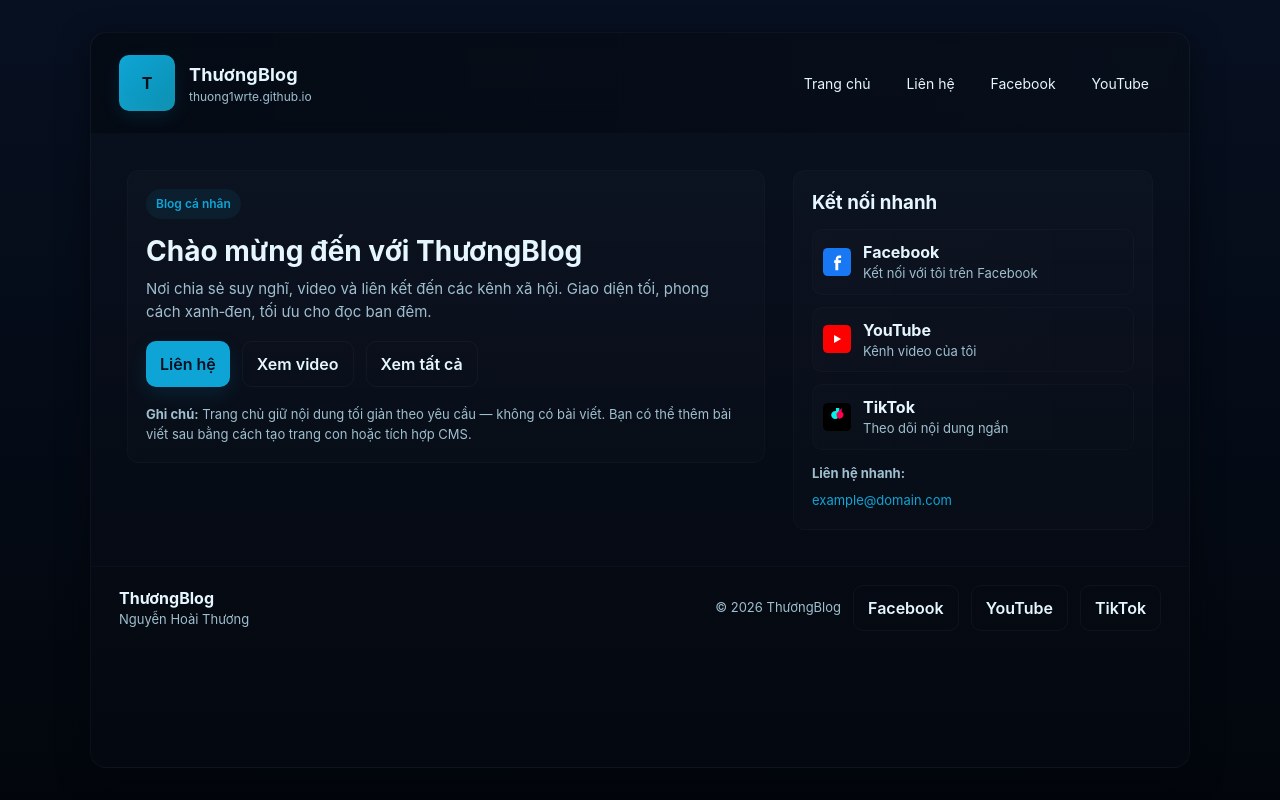
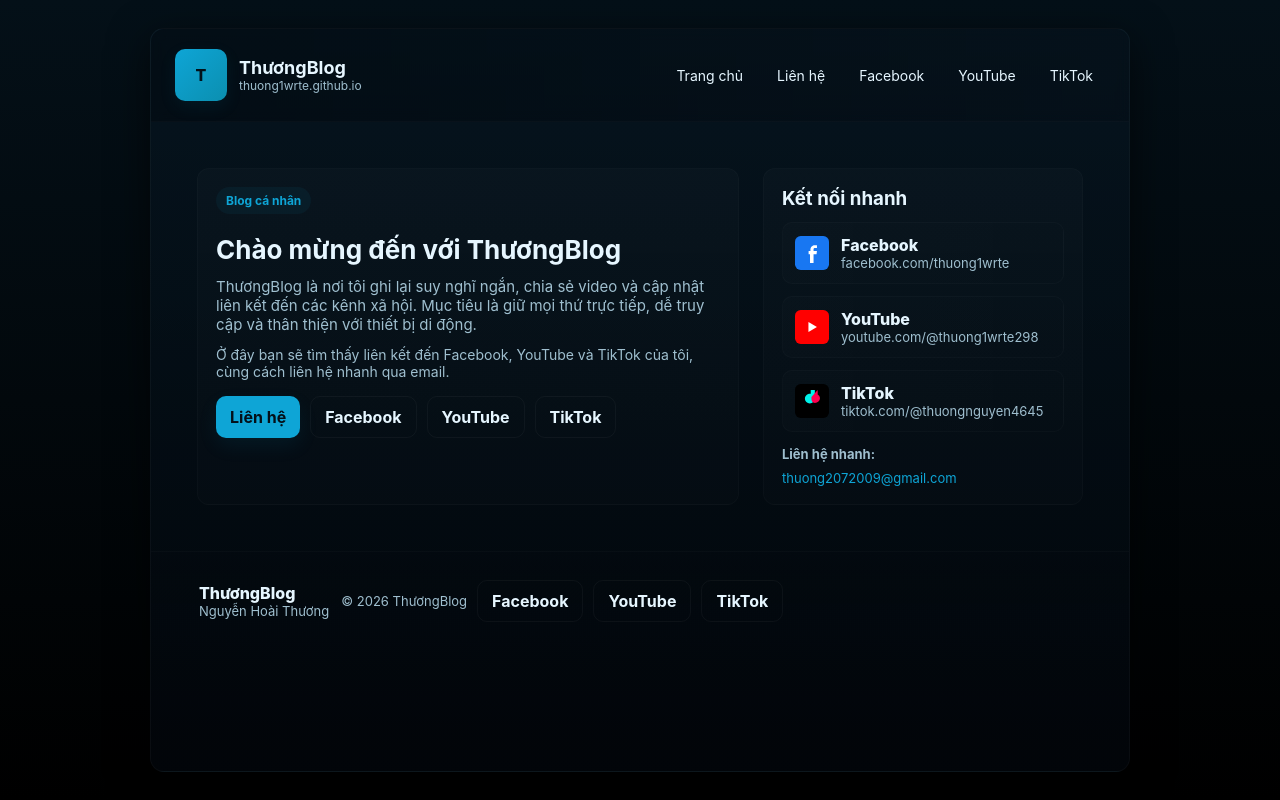
Before and after one commit to Thuong1wrte/thuong1wrte.github.io, a plain HTML site: page index.html in a window 1280 px wide. Drawn offline with Linux system fonts and the light colour scheme.

Commit message:
Update index.html

```diff
--- a/index.html
+++ b/index.html
@@ -4,35 +4,29 @@
   <meta charset="utf-8" />
   <meta name="viewport" content="width=device-width,initial-scale=1" />
   <title>ThươngBlog — Trang chủ</title>
-  <meta name="description" content="ThươngBlog — Trang chủ. Liên hệ: Facebook, YouTube, TikTok." />
-
-  <!-- Fonts (system stack for speed) -->
+  <meta name="description" content="ThươngBlog — Trang chủ. Liên hệ: Facebook, YouTube, TikTok, Email." />
   <style>
     :root{
-      --bg:#071021;            /* deep navy/black */
-      --accent:#0ea5d6;        /* cyan-blue accent */
-      --muted:#0b1220;         /* darker panel */
-      --card:#0f1724;          /* card background */
-      --glass: rgba(255,255,255,0.04);
-      --text:#e6f6ff;          /* pale text */
-      --sub:#9fbfcf;           /* muted text */
-      --accent-2:#0b8fb0;      /* secondary blue */
-      --success:#22c55e;
+      --bg:#041018;
+      --panel:#071826;
+      --accent:#0ea5d6;
+      --accent-2:#0b8fb0;
+      --muted:#9fbfcf;
+      --text:#e6f6ff;
+      --glass: rgba(255,255,255,0.03);
       --radius:12px;
-      --max-width:1100px;
+      --max-width:980px;
     }
-
     *{box-sizing:border-box}
     html,body{height:100%}
     body{
       margin:0;
-      font-family:Inter, ui-sans-serif, system-ui, -apple-system, "Segoe UI", Roboto, "Helvetica Neue", Arial;
-      background: linear-gradient(180deg, rgba(7,16,33,1) 0%, rgba(2,6,12,1) 100%);
+      font-family:Inter, system-ui, -apple-system, "Segoe UI", Roboto, "Helvetica Neue", Arial;
+      background: linear-gradient(180deg, var(--bg), #000);
       color:var(--text);
       -webkit-font-smoothing:antialiased;
       -moz-osx-font-smoothing:grayscale;
-      line-height:1.5;
-      padding:32px 16px;
+      padding:28px 16px;
       display:flex;
       justify-content:center;
     }
@@ -40,9 +34,9 @@
     .wrap{
       width:100%;
       max-width:var(--max-width);
-      background: linear-gradient(180deg, rgba(11,18,32,0.6), rgba(6,10,18,0.6));
-      border-radius:16px;
-      box-shadow: 0 10px 30px rgba(2,6,12,0.6);
+      background: linear-gradient(180deg, rgba(7,24,36,0.6), rgba(3,8,15,0.6));
+      border-radius:14px;
+      box-shadow: 0 12px 40px rgba(0,0,0,0.6);
       overflow:hidden;
       border:1px solid rgba(255,255,255,0.03);
     }
@@ -51,292 +45,174 @@
       display:flex;
       align-items:center;
       justify-content:space-between;
-      gap:16px;
-      padding:22px 28px;
-      background: linear-gradient(90deg, rgba(3,8,15,0.6), rgba(6,12,20,0.4));
+      padding:20px 24px;
+      gap:12px;
+      background:linear-gradient(90deg, rgba(2,8,14,0.5), rgba(6,12,20,0.3));
       border-bottom:1px solid rgba(255,255,255,0.02);
       backdrop-filter: blur(6px);
     }
 
-    .brand{
-      display:flex;
-      gap:14px;
-      align-items:center;
-      text-decoration:none;
-      color:var(--text);
+    .brand{display:flex;gap:12px;align-items:center;text-decoration:none;color:var(--text)}
+    .logo{
+      width:52px;height:52px;border-radius:10px;
+      background:linear-gradient(135deg,var(--accent),var(--accent-2));
+      display:flex;align-items:center;justify-content:center;font-weight:800;color:#02121a;
+      box-shadow: 0 6px 18px rgba(14,165,214,0.08);
+      flex-shrink:0;
+    }
+    .brand h1{margin:0;font-size:18px}
+    .brand p{margin:0;font-size:12px;color:var(--muted)}
+
+    nav{display:flex;gap:10px;align-items:center}
+    nav a{
+      color:var(--text);text-decoration:none;padding:8px 12px;border-radius:8px;font-size:14px;
+      transition:all .14s ease;
+    }
+    nav a:hover{background:var(--glass);transform:translateY(-2px)}
+
+    main{padding:28px}
+    .hero{
+      display:grid;
+      grid-template-columns:1fr 320px;
+      gap:24px;
+      padding:18px;
     }
 
-    .logo{
-      width:56px;
-      height:56px;
-      border-radius:10px;
-      background:linear-gradient(135deg,var(--accent),var(--accent-2));
-      display:flex;
-      align-items:center;
-      justify-content:center;
-      font-weight:700;
-      color:#02121a;
-      box-shadow: 0 6px 18px rgba(14,165,214,0.12), inset 0 -6px 18px rgba(255,255,255,0.03);
-      flex-shrink:0;
+    .panel{
+      background:linear-gradient(180deg, rgba(255,255,255,0.02), rgba(255,255,255,0.01));
+      border-radius:12px;padding:18px;border:1px solid rgba(255,255,255,0.02);
     }
 
-    .brand h1{
-      margin:0;
-      font-size:18px;
-      letter-spacing:0.2px;
+    .intro .eyebrow{
+      display:inline-block;background:rgba(14,165,214,0.06);color:var(--accent);
+      padding:6px 10px;border-radius:999px;font-weight:700;font-size:12px;margin-bottom:12px;
     }
-    .brand p{margin:0;font-size:12px;color:var(--sub)}
+    .intro h2{margin:8px 0 12px 0;font-size:26px}
+    .intro p{margin:0;color:var(--muted);font-size:15px}
 
-    nav.desktop{
-      display:flex;
-      gap:12px;
-      align-items:center;
+    .actions{margin-top:16px;display:flex;gap:10px;flex-wrap:wrap}
+    .btn{
+      display:inline-flex;align-items:center;gap:10px;padding:10px 14px;border-radius:10px;
+      text-decoration:none;color:var(--bg);background:var(--accent);font-weight:700;
+      box-shadow: 0 8px 20px rgba(14,165,214,0.08);
     }
-
-    nav.desktop a{
-      color:var(--text);
-      text-decoration:none;
-      padding:8px 12px;
-      border-radius:8px;
-      font-size:14px;
-      transition:all .18s ease;
-    }
-    nav.desktop a:hover{background:var(--glass); transform:translateY(-2px)}
-
-    .hero{
-      display:grid;
-      grid-template-columns:1fr 360px;
-      gap:28px;
-      padding:36px;
-      align-items:start;
-    }
-
-    .hero-left{
-      padding:18px;
-      background:linear-gradient(180deg, rgba(255,255,255,0.02), rgba(255,255,255,0.01));
-      border-radius:12px;
-      border:1px solid rgba(255,255,255,0.02);
-    }
-
-    .eyebrow{
-      display:inline-block;
-      background:rgba(14,165,214,0.08);
-      color:var(--accent);
-      padding:6px 10px;
-      border-radius:999px;
-      font-weight:600;
-      font-size:12px;
-      margin-bottom:12px;
-    }
-
-    h2.title{
-      margin:6px 0 12px 0;
-      font-size:28px;
-      line-height:1.05;
-      color:var(--text);
-    }
-
-    p.lead{
-      margin:0 0 18px 0;
-      color:var(--sub);
-      font-size:15px;
-    }
-
-    .actions{
-      display:flex;
-      gap:12px;
-      flex-wrap:wrap;
-    }
-
-    .btn{
-      display:inline-flex;
-      align-items:center;
-      gap:10px;
-      padding:10px 14px;
-      border-radius:10px;
-      text-decoration:none;
-      color:var(--bg);
-      background:var(--accent);
-      font-weight:600;
-      box-shadow: 0 8px 20px rgba(14,165,214,0.12);
-      transition:transform .12s ease, box-shadow .12s ease;
-    }
-    .btn.secondary{
-      background:transparent;
-      color:var(--text);
-      border:1px solid rgba(255,255,255,0.04);
-      box-shadow:none;
-    }
+    .btn.secondary{background:transparent;color:var(--text);border:1px solid rgba(255,255,255,0.04);box-shadow:none}
     .btn:hover{transform:translateY(-3px)}
-
-    /* right column card */
-    .card{
-      background:linear-gradient(180deg, rgba(255,255,255,0.02), rgba(255,255,255,0.01));
-      border-radius:12px;
-      padding:18px;
-      border:1px solid rgba(255,255,255,0.02);
-    }
 
     .social-list{display:flex;flex-direction:column;gap:12px}
     .social-item{
-      display:flex;
-      align-items:center;
-      gap:12px;
-      padding:10px;
-      border-radius:10px;
+      display:flex;align-items:center;gap:12px;padding:12px;border-radius:10px;
       background:linear-gradient(90deg, rgba(255,255,255,0.01), rgba(255,255,255,0.005));
-      text-decoration:none;
-      color:var(--text);
-      border:1px solid rgba(255,255,255,0.02);
+      text-decoration:none;color:var(--text);border:1px solid rgba(255,255,255,0.02);
     }
-    .social-item svg{width:28px;height:28px;flex-shrink:0}
+    .social-item svg{width:34px;height:34px;flex-shrink:0}
     .social-item .meta{display:flex;flex-direction:column}
-    .social-item .meta .name{font-weight:700}
-    .social-item .meta .desc{font-size:13px;color:var(--sub)}
+    .social-item .meta .name{font-weight:800}
+    .social-item .meta .desc{font-size:13px;color:var(--muted)}
 
-    /* footer */
-    footer.sitefoot{
-      padding:18px 28px;
-      display:flex;
-      justify-content:space-between;
-      align-items:center;
-      gap:12px;
-      border-top:1px solid rgba(255,255,255,0.02);
-      background:linear-gradient(180deg, rgba(3,8,15,0.2), rgba(6,12,20,0.2));
+    footer{
+      padding:16px 24px;display:flex;justify-content:space-between;align-items:center;
+      gap:12px;border-top:1px solid rgba(255,255,255,0.02);background:linear-gradient(180deg, rgba(3,8,15,0.08), transparent);
     }
-    .copyright{color:var(--sub);font-size:13px}
+    .copyright{color:var(--muted);font-size:13px}
 
-    /* responsive */
-    @media (max-width:920px){
-      .hero{grid-template-columns:1fr; padding:20px}
-      .hero-left{order:1}
-      .card{order:2}
+    @media (max-width:880px){
+      .hero{grid-template-columns:1fr; padding:12px}
     }
-
-    /* small helper */
-    .muted{color:var(--sub)}
-    .center{display:flex;align-items:center;justify-content:center}
   </style>
 </head>
 <body>
   <div class="wrap" role="document" aria-label="ThươngBlog">
     <header>
-      <a class="brand" href="https://thuong1wrte.github.io" aria-label="Trở về trang chủ">
+      <a class="brand" href="#home" aria-label="Trở về trang chủ">
         <div class="logo" aria-hidden="true">T</div>
         <div>
           <h1>ThươngBlog</h1>
-          <p class="muted">thuong1wrte.github.io</p>
+          <p>thuong1wrte.github.io</p>
         </div>
       </a>
 
-      <nav class="desktop" aria-label="Chính">
+      <nav aria-label="Chính">
         <a href="#home">Trang chủ</a>
         <a href="#contact">Liên hệ</a>
-        <a href="https://www.facebook.com/profile.php?id=100026457639858" target="_blank" rel="noopener">Facebook</a>
-        <a href="https://youtube.com/channel/UCvrqNfi8ARTxT5r6HOynQSA" target="_blank" rel="noopener">YouTube</a>
+        <a href="https://www.facebook.com/thuong1wrte" target="_blank" rel="noopener">Facebook</a>
+        <a href="https://www.youtube.com/@thuong1wrte298" target="_blank" rel="noopener">YouTube</a>
+        <a href="https://www.tiktok.com/@thuongnguyen4645" target="_blank" rel="noopener">TikTok</a>
       </nav>
     </header>
 
     <main>
       <section class="hero" id="home" aria-labelledby="home-title">
-        <div class="hero-left" role="region" aria-label="Giới thiệu">
+        <div class="panel intro" role="region" aria-label="Giới thiệu">
           <span class="eyebrow">Blog cá nhân</span>
-          <h2 id="home-title" class="title">Chào mừng đến với ThươngBlog</h2>
-          <p class="lead">Nơi chia sẻ suy nghĩ, video và liên kết đến các kênh xã hội. Giao diện tối, phong cách xanh‑đen, tối ưu cho đọc ban đêm.</p>
+          <h2 id="home-title">Chào mừng đến với ThươngBlog</h2>
+          <p>ThươngBlog là nơi tôi ghi lại suy nghĩ ngắn, chia sẻ video và cập nhật liên kết đến các kênh xã hội. Mục tiêu là giữ mọi thứ trực tiếp, dễ truy cập và thân thiện với thiết bị di động.</p>
+
+          <p style="margin-top:12px;color:var(--muted);font-size:14px">
+            Ở đây bạn sẽ tìm thấy liên kết đến Facebook, YouTube và TikTok của tôi, cùng cách liên hệ nhanh qua email.
+          </p>
 
           <div class="actions" role="group" aria-label="Hành động chính">
             <a class="btn" href="#contact">Liên hệ</a>
-            <a class="btn secondary" href="https://thuong1wrte.github.io/myvideo.html" target="_blank" rel="noopener">Xem video</a>
-            <a class="btn secondary" href="https://thuong1wrte.github.io/xemtatca.html" target="_blank" rel="noopener">Xem tất cả</a>
-          </div>
-
-          <div style="margin-top:18px; color:var(--sub); font-size:13px;">
-            <strong>Ghi chú:</strong> Trang chủ giữ nội dung tối giản theo yêu cầu — không có bài viết. Bạn có thể thêm bài viết sau bằng cách tạo trang con hoặc tích hợp CMS.
+            <a class="btn secondary" href="https://www.facebook.com/thuong1wrte" target="_blank" rel="noopener">Facebook</a>
+            <a class="btn secondary" href="https://www.youtube.com/@thuong1wrte298" target="_blank" rel="noopener">YouTube</a>
+            <a class="btn secondary" href="https://www.tiktok.com/@thuongnguyen4645" target="_blank" rel="noopener">TikTok</a>
           </div>
         </div>
 
-        <aside class="card" role="complementary" aria-label="Kết nối nhanh">
+        <aside class="panel" role="complementary" aria-label="Kết nối nhanh">
           <h3 style="margin:0 0 12px 0">Kết nối nhanh</h3>
 
           <div class="social-list" role="list">
-            <a class="social-item" href="https://www.facebook.com/profile.php?id=100026457639858" target="_blank" rel="noopener" role="listitem" aria-label="Facebook">
-              <!-- Facebook SVG -->
-              <svg viewBox="0 0 24 24" fill="none" aria-hidden="true">
-                <rect width="24" height="24" rx="4" fill="#1877F2"></rect>
-                <path d="M15.5 8.5h-1.5c-.4 0-.9.2-.9.9v1.1h2.4l-.3 2.3h-2.1V19h-2.5v-6.2H9.6v-2.3h1.3V9.6c0-1.3.8-3.1 3.1-3.1h1.5v2z" fill="#fff"/>
-              </svg>
-              <div class="meta">
-                <span class="name">Facebook</span>
-                <span class="desc">Kết nối với tôi trên Facebook</span>
-              </div>
+            <a class="social-item" href="https://www.facebook.com/thuong1wrte" target="_blank" rel="noopener" role="listitem" aria-label="Facebook">
+              <svg viewBox="0 0 24 24" fill="none" aria-hidden="true"><rect width="24" height="24" rx="4" fill="#1877F2"></rect><path d="M15.5 8.5h-1.5c-.4 0-.9.2-.9.9v1.1h2.4l-.3 2.3h-2.1V19h-2.5v-6.2H9.6v-2.3h1.3V9.6c0-1.3.8-3.1 3.1-3.1h1.5v2z" fill="#fff"/></svg>
+              <div class="meta"><span class="name">Facebook</span><span class="desc">facebook.com/thuong1wrte</span></div>
             </a>
 
-            <a class="social-item" href="https://youtube.com/channel/UCvrqNfi8ARTxT5r6HOynQSA" target="_blank" rel="noopener" role="listitem" aria-label="YouTube">
-              <!-- YouTube SVG -->
-              <svg viewBox="0 0 24 24" fill="none" aria-hidden="true">
-                <rect width="24" height="24" rx="4" fill="#FF0000"></rect>
-                <path d="M9.5 8.5l6 3.5-6 3.5v-7z" fill="#fff"/>
-              </svg>
-              <div class="meta">
-                <span class="name">YouTube</span>
-                <span class="desc">Kênh video của tôi</span>
-              </div>
+            <a class="social-item" href="https://www.youtube.com/@thuong1wrte298" target="_blank" rel="noopener" role="listitem" aria-label="YouTube">
+              <svg viewBox="0 0 24 24" fill="none" aria-hidden="true"><rect width="24" height="24" rx="4" fill="#FF0000"></rect><path d="M9.5 8.5l6 3.5-6 3.5v-7z" fill="#fff"/></svg>
+              <div class="meta"><span class="name">YouTube</span><span class="desc">youtube.com/@thuong1wrte298</span></div>
             </a>
 
-            <a class="social-item" href="https://www.tiktok.com" target="_blank" rel="noopener" role="listitem" aria-label="TikTok">
-              <!-- TikTok-like SVG (generic) -->
-              <svg viewBox="0 0 24 24" fill="none" aria-hidden="true">
-                <rect width="24" height="24" rx="4" fill="#000"></rect>
-                <g transform="translate(4,3)">
-                  <path d="M10 1.2v6.1c0 1.9-1.6 3.5-3.5 3.5S3 9.2 3 7.3 4.6 3.8 6.5 3.8c.2 0 .4 0 .6.03V1.2h2.9z" fill="#00F2EA"/>
-                  <path d="M12 1.2v3.2c.9.5 1.6 1.4 1.6 2.5 0 1.9-1.6 3.5-3.5 3.5S7.6 8.8 7.6 6.9V6.1" fill="#FF0050"/>
-                </g>
-              </svg>
-              <div class="meta">
-                <span class="name">TikTok</span>
-                <span class="desc">Theo dõi nội dung ngắn</span>
-              </div>
+            <a class="social-item" href="https://www.tiktok.com/@thuongnguyen4645" target="_blank" rel="noopener" role="listitem" aria-label="TikTok">
+              <svg viewBox="0 0 24 24" fill="none" aria-hidden="true"><rect width="24" height="24" rx="4" fill="#000"></rect><g transform="translate(4,3)"><path d="M10 1.2v6.1c0 1.9-1.6 3.5-3.5 3.5S3 9.2 3 7.3 4.6 3.8 6.5 3.8c.2 0 .4 0 .6.03V1.2h2.9z" fill="#00F2EA"/><path d="M12 1.2v3.2c.9.5 1.6 1.4 1.6 2.5 0 1.9-1.6 3.5-3.5 3.5S7.6 8.8 7.6 6.9V6.1" fill="#FF0050"/></g></svg>
+              <div class="meta"><span class="name">TikTok</span><span class="desc">tiktok.com/@thuongnguyen4645</span></div>
             </a>
           </div>
 
-          <div style="margin-top:14px; font-size:13px; color:var(--sub)">
+          <div style="margin-top:14px;font-size:13px;color:var(--muted)">
             <strong>Liên hệ nhanh:</strong>
             <div style="margin-top:8px">
-              <a href="mailto:example@domain.com" style="color:var(--accent); text-decoration:none">example@domain.com</a>
+              <a href="mailto:thuong2072009@gmail.com" style="color:var(--accent);text-decoration:none">thuong2072009@gmail.com</a>
             </div>
           </div>
         </aside>
       </section>
     </main>
 
-    <footer class="sitefoot" id="contact" role="contentinfo" aria-label="Chân trang và liên hệ">
-      <div>
-        <div style="font-weight:700">ThươngBlog</div>
-        <div class="muted" style="font-size:13px">Nguyễn Hoài Thương</div>
-      </div>
+    <footer id="contact" role="contentinfo" aria-label="Chân trang và liên hệ">
+      <div style="padding:12px 24px;display:flex;justify-content:space-between;align-items:center;gap:12px">
+        <div>
+          <div style="font-weight:800">ThươngBlog</div>
+          <div style="color:var(--muted);font-size:13px">Nguyễn Hoài Thương</div>
+        </div>
 
-      <div style="display:flex;gap:12px;align-items:center">
-        <div class="copyright">&copy; <span id="year"></span> ThươngBlog</div>
-        <a class="btn secondary" href="https://www.facebook.com/profile.php?id=100026457639858" target="_blank" rel="noopener">Facebook</a>
-        <a class="btn secondary" href="https://youtube.com/channel/UCvrqNfi8ARTxT5r6HOynQSA" target="_blank" rel="noopener">YouTube</a>
-        <a class="btn secondary" href="https://www.tiktok.com" target="_blank" rel="noopener">TikTok</a>
+        <div style="display:flex;gap:10px;align-items:center">
+          <div class="copyright">&copy; <span id="year"></span> ThươngBlog</div>
+          <a class="btn secondary" href="https://www.facebook.com/thuong1wrte" target="_blank" rel="noopener">Facebook</a>
+          <a class="btn secondary" href="https://www.youtube.com/@thuong1wrte298" target="_blank" rel="noopener">YouTube</a>
+          <a class="btn secondary" href="https://www.tiktok.com/@thuongnguyen4645" target="_blank" rel="noopener">TikTok</a>
+        </div>
       </div>
     </footer>
   </div>
 
   <script>
-    // small JS: set year and smooth scroll for internal links
     document.getElementById('year').textContent = new Date().getFullYear();
-
-    // smooth scroll for same-page anchors
     document.querySelectorAll('a[href^="#"]').forEach(a=>{
       a.addEventListener('click', e=>{
         const href = a.getAttribute('href');
-        if(href.length>1){
-          e.preventDefault();
-          const el = document.querySelector(href);
-          if(el) el.scrollIntoView({behavior:'smooth', block:'start'});
-        }
+        if(href.length>1){ e.preventDefault(); const el = document.querySelector(href); if(el) el.scrollIntoView({behavior:'smooth', block:'start'}); }
       });
     });
   </script>
```
